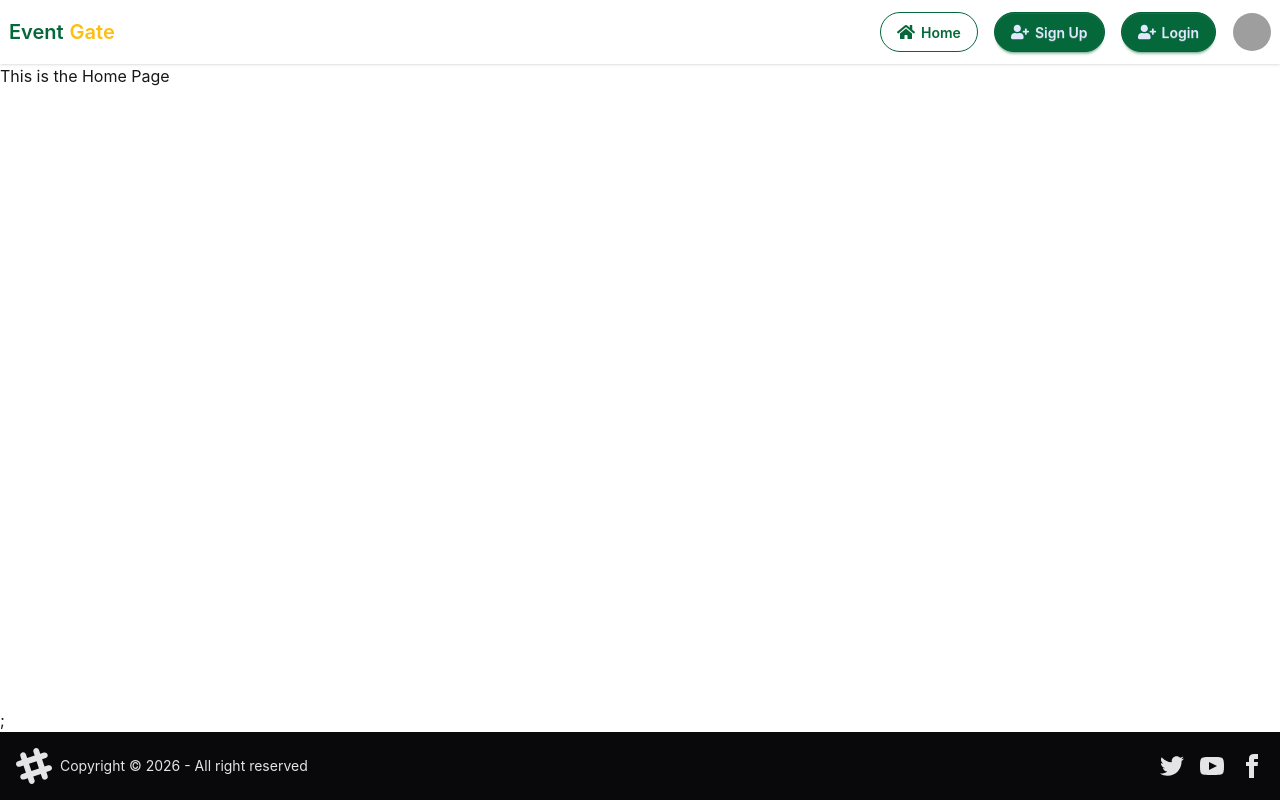
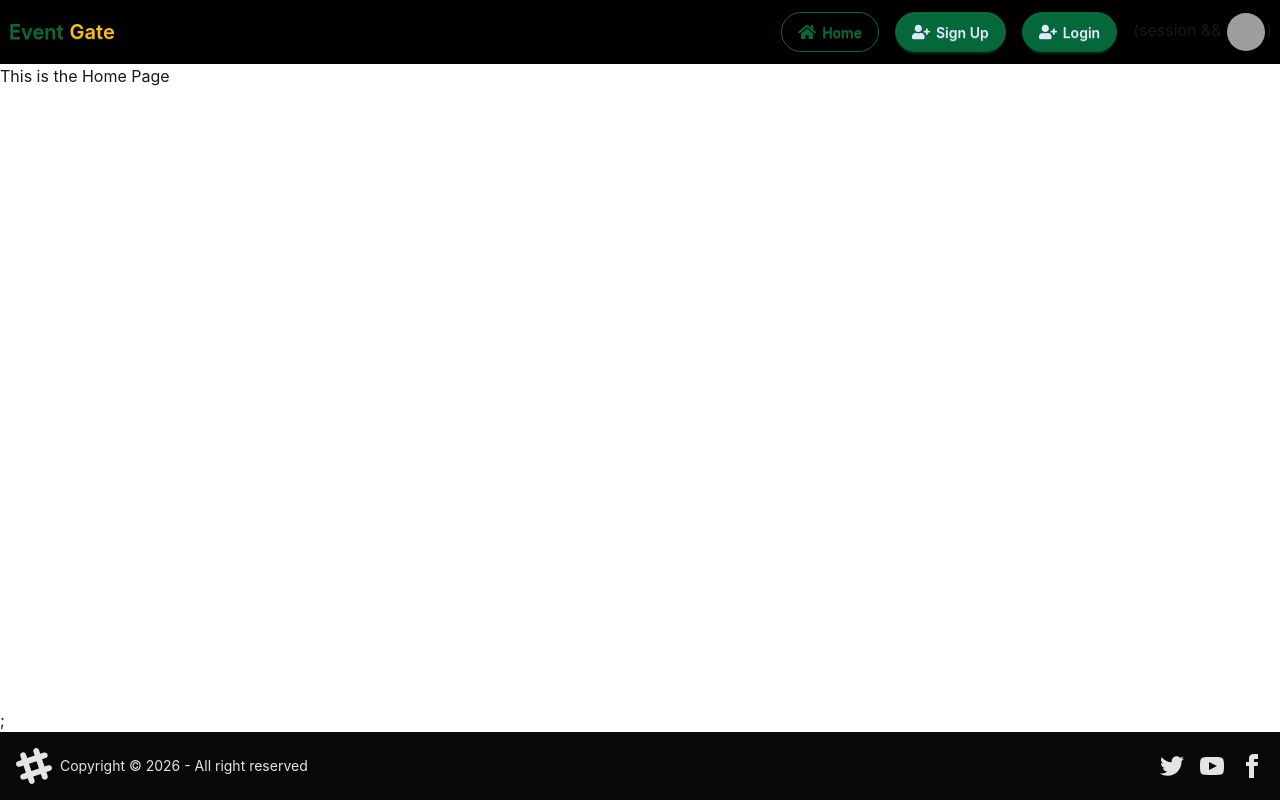
Before and after one commit to Schavvv/event-gate, a React (Vite) app: page / in a window 1280 px wide. Built offline with nearby package versions, Linux system fonts and the light colour scheme; no server answers; grey boxes are pictures that could not be loaded.

Commit message:
update comments

```diff
--- a/src/components/NavBar.jsx
+++ b/src/components/NavBar.jsx
@@ -15,7 +15,7 @@ const NavBar = () => {
     };
 
     return (
-        <div className="navbar bg-base-100 shadow-sm">
+        <div className="navbar bg-black">
             <div className="flex w-full max-w-7xl mx-auto">
                 <div className="flex-1">
                     <a className="btn btn-ghost text-xl px-0">
@@ -26,7 +26,7 @@ const NavBar = () => {
                 <div className="flex-none">
                     <NavLink
                         to="/"
-                        className="btn btn-primary mr-4 rounded-full btn-outline"
+                        className="text-white-500 btn btn-primary mr-4 rounded-full btn-outline"
                     >
                         <HomeIcon className="text-lg" />
                         Home
@@ -34,7 +34,7 @@ const NavBar = () => {
                     {!session && (
                         <><NavLink
                             to="/sign-up"
-                            className="btn btn-primary mr-4 rounded-full"
+                            className="text-white-500 btn btn-primary mr-4 rounded-full"
                         >
                             <SignUpIcon className="text-lg" />
                             Sign Up
@@ -42,12 +42,13 @@ const NavBar = () => {
 
                             <NavLink
                                 to="/log-in"
-                                className="btn btn-primary mr-4 rounded-full"
+                                className="text-white-500 btn btn-primary mr-4 rounded-full"
                             >
                                 <SignUpIcon className="text-lg" />
                                 Login
                             </NavLink></>
                     )}
+                    (session && {
                         <div className="dropdown dropdown-end">
                             <div
                                 tabIndex={0}
@@ -79,6 +80,7 @@ const NavBar = () => {
                                 </li>
                             </ul>
                         </div>
+                    })
                 </div>
             </div>
         </div>
```
Lines whose indentation alone changed are shown as unchanged.
